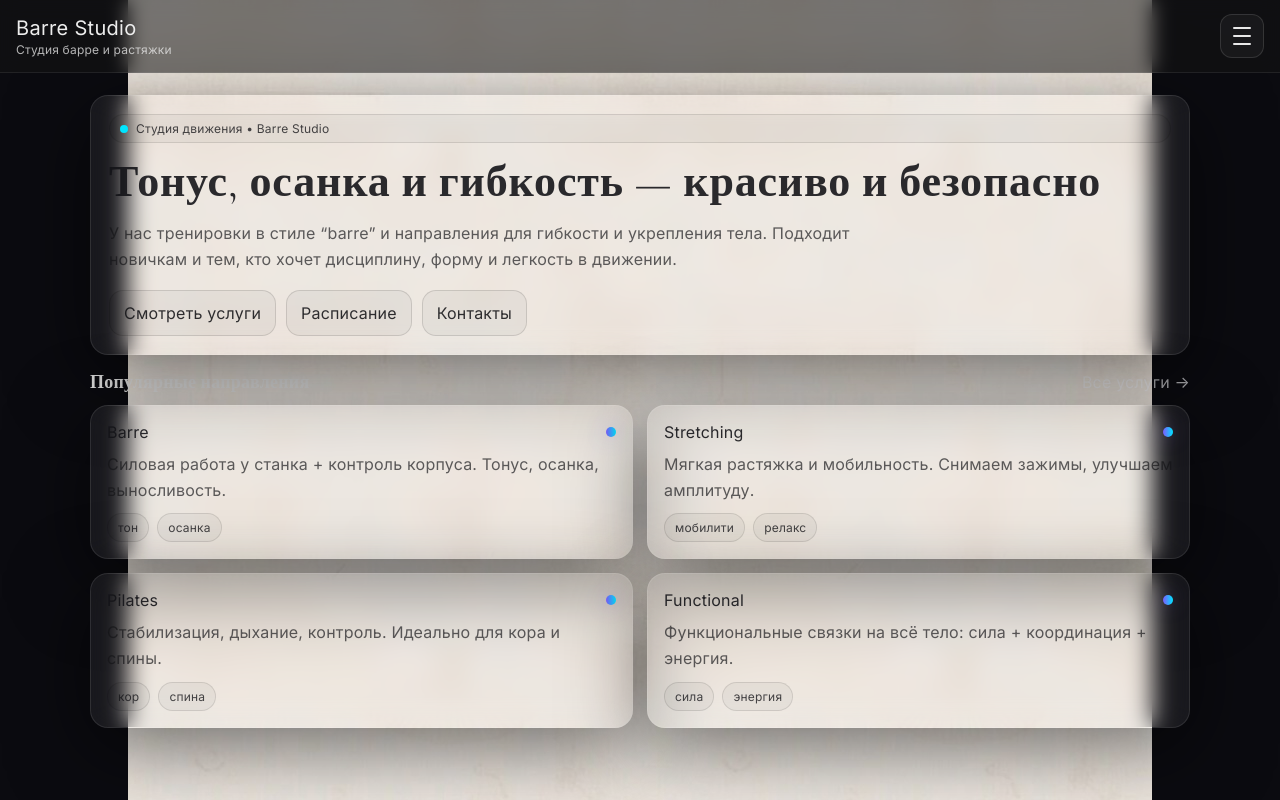
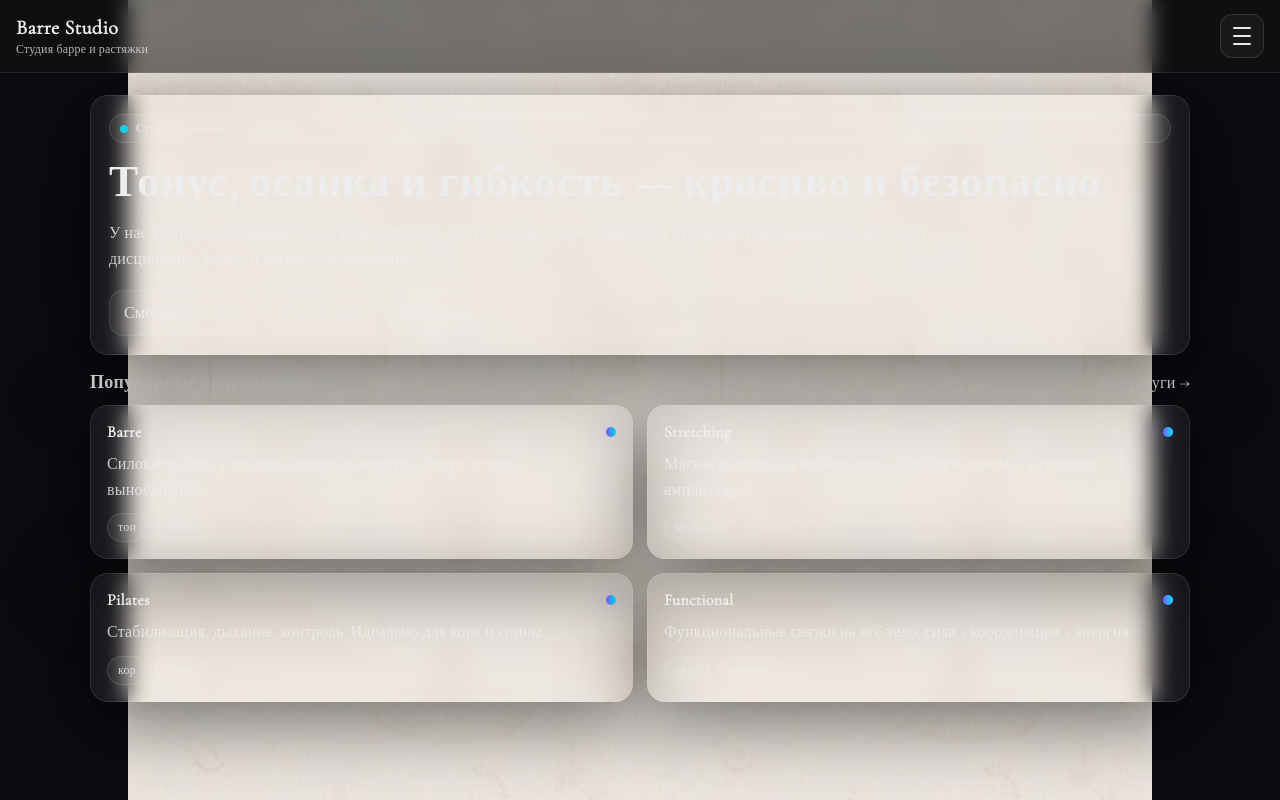
Before and after one commit to LukasMindeli/barre-studio, a React (Vite) app in the folder webapp/: page / in a window 1280 px wide. Built offline with nearby package versions, Linux system fonts and the light colour scheme.

Commit message:
style(webapp): unify typography and color (single ballet ink)

```diff
--- a/webapp/src/index.css
+++ b/webapp/src/index.css
@@ -1,44 +1,45 @@
 :root{
   --bg0:#0b0b10;
   --bg1:#10101a;
+
+  /* glass */
   --card:rgba(255,255,255,.06);
   --line:rgba(255,255,255,.10);
-
-  /* text */
-  --text:#f2f2f6;
-  --muted:rgba(242,242,246,.70);
+  --shadow: 0 20px 80px rgba(0,0,0,.55);
 
   /* accents */
   --accent:#7c5cff;
   --accent2:#00e5ff;
 
-  --shadow: 0 20px 80px rgba(0,0,0,.55);
+  /* ONE typography */
+  --font: "Cormorant Garamond", serif;
 
-  /* fonts */
-  --font-title: "Cormorant Garamond", serif;
-  --font-body: "Inter", ui-sans-serif, system-ui, -apple-system, "Segoe UI", Roboto, Arial, "Noto Sans", "Helvetica Neue", sans-serif;
-
-  font-synthesis: none;
-  text-rendering: optimizeLegibility;
-  -webkit-font-smoothing: antialiased;
-  -moz-osx-font-smoothing: grayscale;
+  /* ONE text color for the whole site */
+  --ink: rgba(18,18,22,.92);
 }
 
 *{ box-sizing:border-box; }
 
-html,body{
+html, body{
   margin:0;
-  color:var(--text);
 
-  /* near-solid + seamless vertical tile */
+  /* one color everywhere */
+  color: var(--ink);
+
+  /* background */
   background-color: var(--bg0);
   background-image: url("./assets/bg-tile.png");
   background-repeat: repeat-y;
   background-position: center top;
   background-size: 1024px auto;
 
-  font-family: var(--font-body);
-  letter-spacing: 0.2px;
+  /* one font everywhere */
+  font-family: var(--font);
+  letter-spacing: .2px;
+}
+
+#root{
+  color: inherit;
 }
 
 a{ color:inherit; }
@@ -48,69 +49,51 @@ a{ color:inherit; }
   margin:0 auto;
 }
 
+/* glass cards */
 .glass{
   background:var(--card);
   border:1px solid var(--line);
   border-radius:18px;
   box-shadow:var(--shadow);
   backdrop-filter: blur(12px);
+
+  /* enforce one color even inside cards */
+  color: inherit;
 }
 
-/* Light theme INSIDE glass cards (so text is readable on light glass) */
-.glass{
-  color: rgba(20,20,24,.88);
+/* headings */
+h1, h2, .h1{
+  font-family: var(--font);
+  letter-spacing: 0.8px;
+  font-weight: 700;
+  color: inherit;
 }
 
-.glass .p{
-  color: rgba(20,20,24,.70);
-}
-
-.glass .badge{
-  color: rgba(20,20,24,.78);
-  border-color: rgba(20,20,24,.14);
-  background: rgba(20,20,24,.06);
-}
-
-.glass .btn{
-  color: rgba(20,20,24,.88);
-  border-color: rgba(20,20,24,.18);
-  background: rgba(20,20,24,.06);
-}
-
-/* ===== Ballet typography (global) ===== */
-
-/* Заголовки — “балетные” */
-h1, h2, .h1{
-  font-family: var(--font-title);
-  letter-spacing: 0.8px;
-  font-weight: 700;
-}
-
-/* Базовый заголовок проекта */
 .h1{
   font-size: clamp(28px, 4.5vw, 44px);
   margin:0;
 }
 
-/* Обычный текст */
+/* paragraph */
 p, .p{
   margin:0;
-  color:var(--muted);
+  color: inherit;     /* IMPORTANT: no other colors */
   line-height:1.6;
-  font-family: var(--font-body);
+  opacity: .82;       /* softer, but same color */
 }
 
-/* Кнопки */
+/* buttons */
 .btn{
   border:1px solid var(--line);
   background:rgba(255,255,255,.06);
-  color:var(--text);
+  color: inherit;     /* IMPORTANT: no other colors */
   padding:12px 14px;
   border-radius:14px;
   cursor:pointer;
+  opacity: .92;
 }
 
-/* Плашки тегов */
+/* badges */
 .badge{
   display:inline-flex;
   align-items:center;
@@ -119,11 +102,12 @@ p, .p{
   border-radius:999px;
   border:1px solid rgba(255,255,255,.14);
   background:rgba(255,255,255,.06);
-  color:rgba(242,242,246,.85);
+  color: inherit;     /* IMPORTANT: no other colors */
   font-size:12px;
+  opacity: .86;
 }
 
-/* сетки */
+/* grids */
 .grid{
   display:grid;
   gap:14px;
@@ -132,21 +116,3 @@ p, .p{
   .grid.cols-2{ grid-template-columns: 1fr 1fr; }
   .grid.cols-3{ grid-template-columns: 1fr 1fr 1fr; }
 }
-/* ===== Readability fix: dark text on light cards ===== */
-/* Если твои "glass" блоки реально светлые (как на скрине), делаем текст темным внутри них. */
-.glass{
-  color: rgba(20,20,24,0.90);
-}
-.glass .p{
-  color: rgba(20,20,24,0.68);
-}
-.glass .badge{
-  color: rgba(20,20,24,0.78);
-  border-color: rgba(0,0,0,0.10);
-  background: rgba(0,0,0,0.04);
-}
-.glass .btn{
-  color: rgba(20,20,24,0.88);
-  border-color: rgba(0,0,0,0.12);
-  background: rgba(0,0,0,0.04);
-}
```
